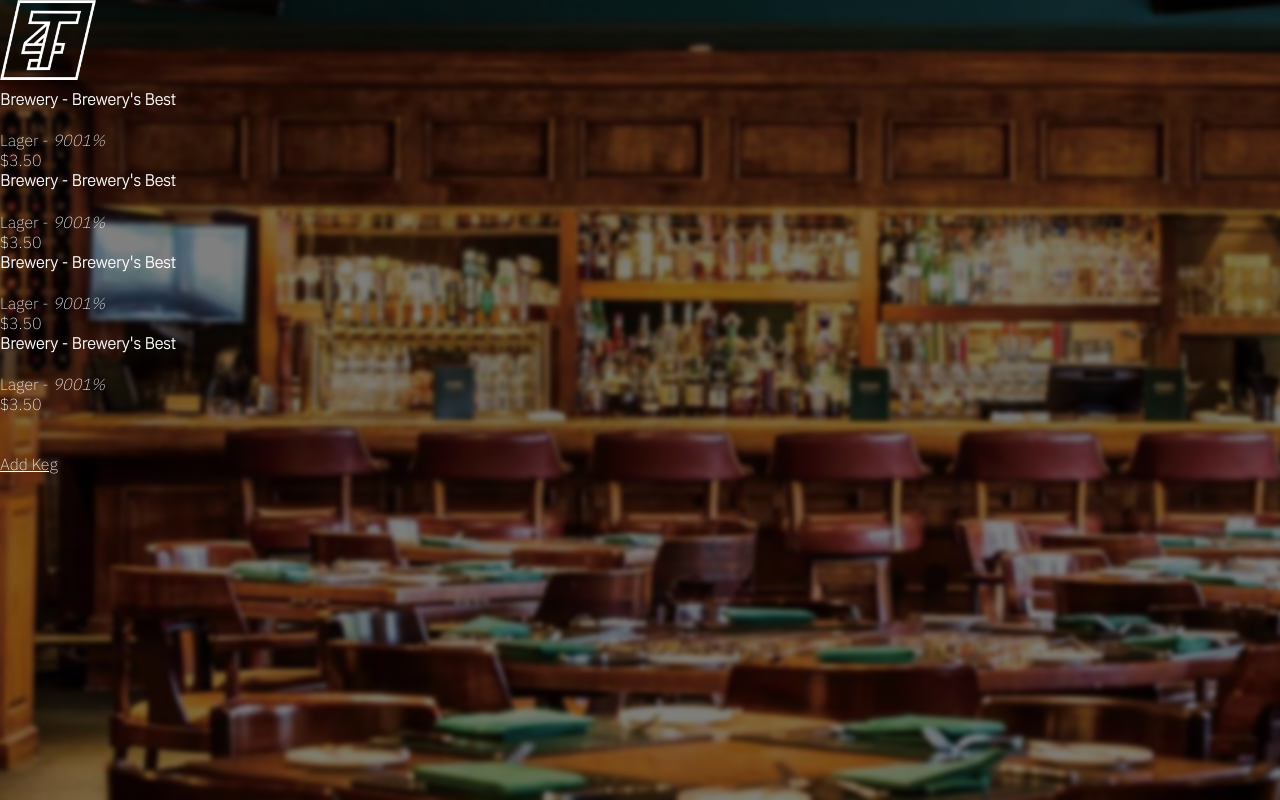
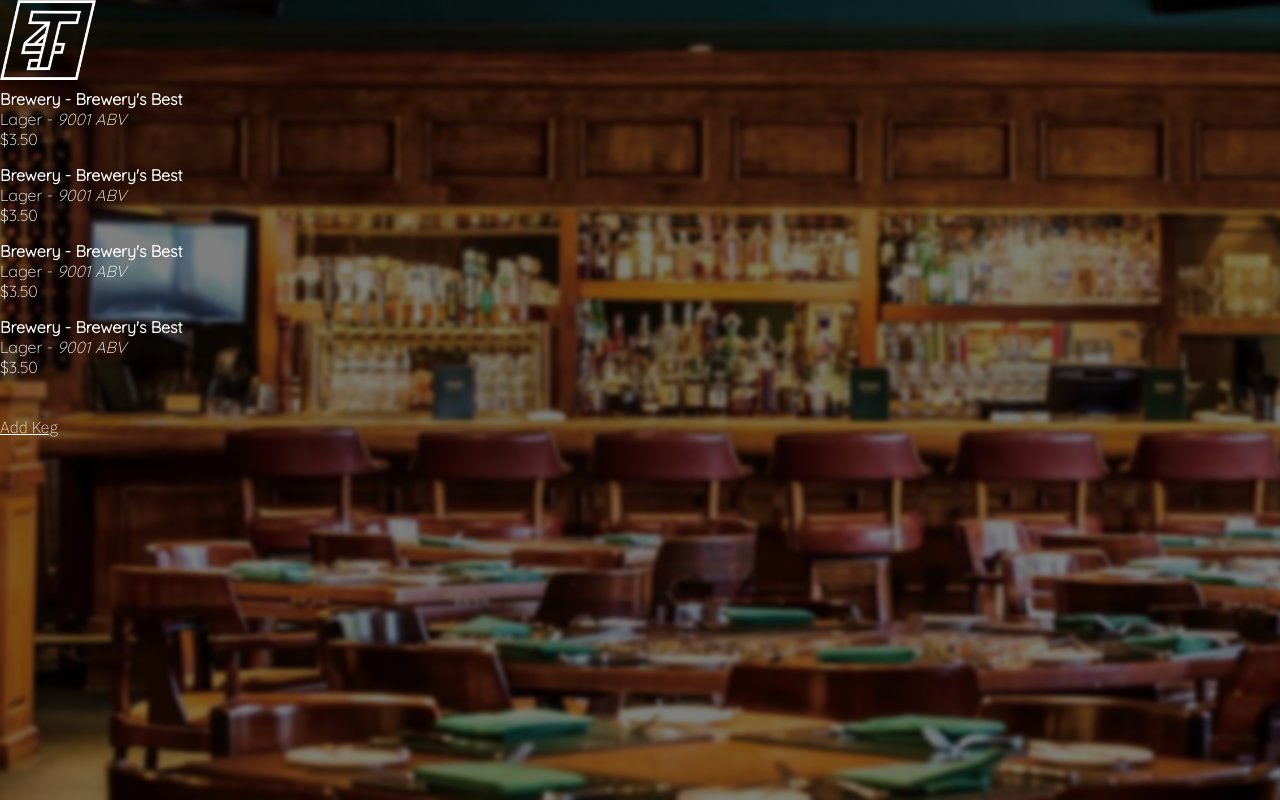
Before and after one commit to abatesaccs/tapRoom, a React app in the folder taproom/: page /#/menu in a window 1280 px wide. Built offline with nearby package versions, Linux system fonts and the light colour scheme; a web font is replaced by a local one.

Commit message:
rearrange kegs in the list, and change font based on page

```diff
--- a/taproom/src/components/Menu.jsx
+++ b/taproom/src/components/Menu.jsx
@@ -2,18 +2,26 @@ import React from 'react';
 import PropTypes from 'prop-types';
 
 function Menu(props){
-  var paragraphPadding = {
+  var paragraphMidPadding = {
     padding: '0',
     margin: '0'
   };
-  var headerPadding = {
+  var paragraphBotPadding = {
+    padding: '0',
     marginTop: '0'
   };
+  var headerPadding = {
+    marginTop: '0',
+    marginBottom: '0'
+  };
+  var text = {
+    fontFamily: 'Quicksand, sans-serif'
+  };
   return (
-    <div>
+    <div style={text}>
       <h4 style={headerPadding}>{props.brewery} - {props.name}</h4>
-      <p style={paragraphPadding}>{props.category} - <em>{props.alcoholContent}</em></p>
-      <p style={paragraphPadding}>{props.price}</p>
+      <p style={paragraphMidPadding}>{props.category} - <em>{props.alcoholContent}</em></p>
+      <p style={paragraphBotPadding}>{props.price}</p>
     </div>
   );
 }
--- a/taproom/src/components/MenuList.jsx
+++ b/taproom/src/components/MenuList.jsx
@@ -7,35 +7,35 @@ var tmpKegList = [
   {
     brewery: 'Brewery',
     name: 'Brewery\'s Best',
-    alcoholContent: '9001%',
+    alcoholContent: '9001 ABV',
     category: 'Lager',
     price: '$3.50'
   },
   {
     brewery: 'Brewery',
     name: 'Brewery\'s Best',
-    alcoholContent: '9001%',
+    alcoholContent: '9001 ABV',
     category: 'Lager',
     price: '$3.50'
   },
   {
     brewery: 'Brewery',
     name: 'Brewery\'s Best',
-    alcoholContent: '9001%',
+    alcoholContent: '9001 ABV',
     category: 'Lager',
     price: '$3.50'
   },
   {
     brewery: 'Brewery',
     name: 'Brewery\'s Best',
-    alcoholContent: '9001%',
+    alcoholContent: '9001 ABV',
     category: 'Lager',
     price: '$3.50'
   }
 ];
 
 var addStyle = {
-    marginTop: '5vh'
+  marginTop: '5vh'
 };
 
 function MenuList() {
```
Also changed, not shown: taproom/src/components/AddKeg.jsx (indentation only), taproom/template.ejs.
